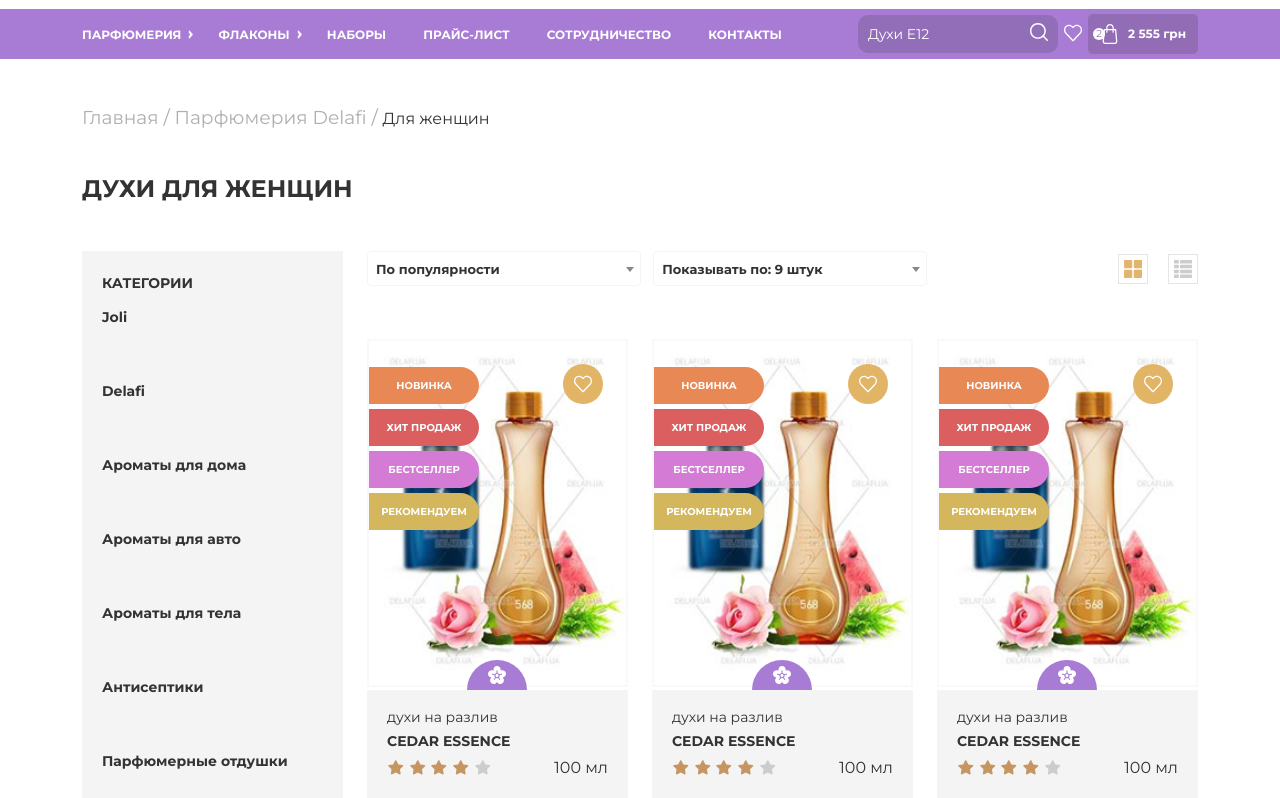
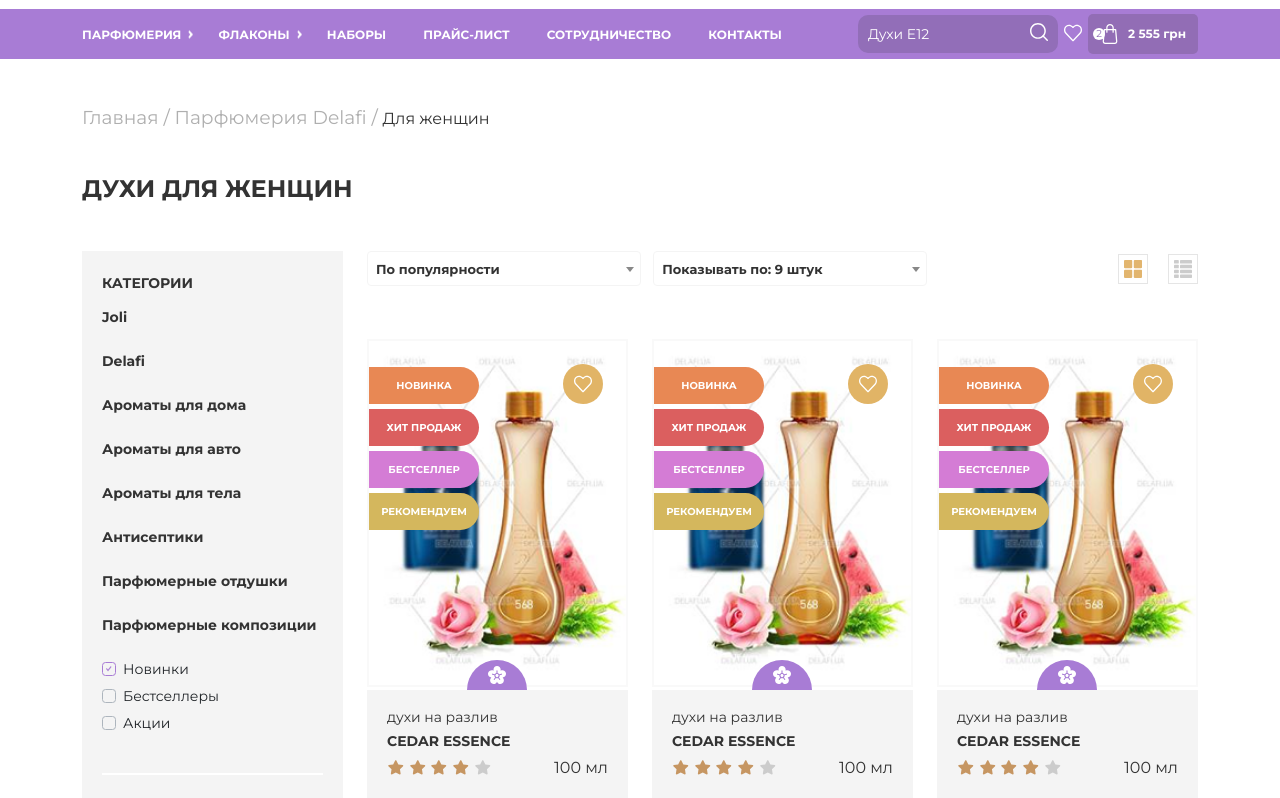
Before and after one commit to Aneckon/Delafi__new, a plain HTML site: page catalog.html in a window 1280 px wide. Shown: the part 137-935 px from the top of the page. Drawn offline with nearby package versions, Linux system fonts and the light colour scheme.

Commit message:
Add files via upload

```diff
--- a/css/style.css
+++ b/css/style.css
@@ -4053,3 +4053,10 @@ footer {
   height: 200px !important;
   right: 50px;
 }
+.catalog__dropdown-border .catalog__sidebar-categor{
+  margin-bottom: 0;
+}
+.catalog__dropdown-border .catalog__sidebar-categor:last-child{
+  border-bottom: 2px solid #fff;
+  margin-bottom: 30px;
+}
```
